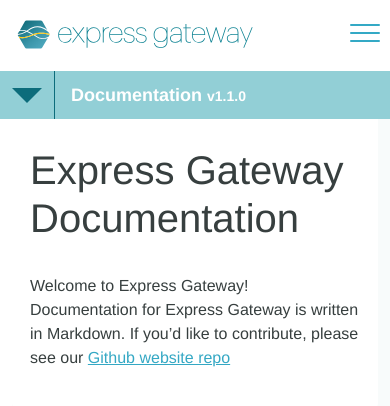
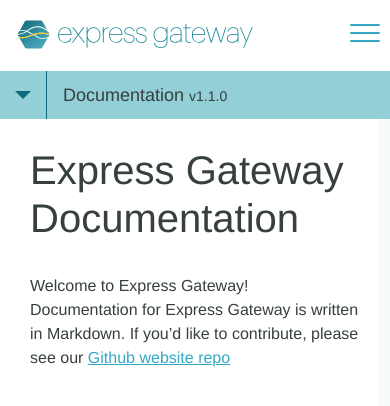
Before and after one commit to ExpressGateway/express-gateway.io, a Jekyll site: the page built from docs/index.md, in a window 390 px wide and 900 px high. Shown: the top 406 px of the window. Built offline with Jekyll 4.4.1, drawn with Linux system fonts in a browser that asks for light colours; nearby versions of some CDN libraries; some web fonts are replaced; comment, search, counter and statistics services are not loaded.

Commit message:
responsive docs menu fixes

```diff
--- a/_sass/_docssidebar.scss
+++ b/_sass/_docssidebar.scss
@@ -44,23 +44,25 @@
   @include size(smalltomedium){
     pointer-events: all;
     position: relative;
-    padding: 12px;
+    padding: 12px 15px;
     margin-right: 1rem;
   	display:  inline-block;
     z-index: 99;
     background: #92cfd6;
     border-right: 1px solid #0c6c7b;
+
     span {
       transition: rotate, .33s;
       width: 0;
       height: 0;
-      border-left: 15px solid transparent;
-      border-right: 15px solid transparent;
-      border-top: 15px solid #0c6c7b;
+      border-left: 8px solid transparent;
+      border-right: 8px solid transparent;
+      border-top: 8px solid #0c6c7b;
       position: relative;
-      top: 50%;
+      top: 8px;
       display: block;
-      margin-top: -7.5px;
+      // margin-top: -7.5px;
+
     }
   }
 }
@@ -101,11 +103,11 @@
     a {
       text-decoration: none;
       font-size: $font-size-18;
-      color: $color-text;
-      font-weight: bold;
+      color: #373f3f;
+      // font-weight: bold;
 
       @include size(smalltomedium){
-        color: white;
+        color: #373f3f;
         align-self: stretch;
         width: 100%;
         pointer-events: all;
@@ -235,7 +237,7 @@
         &:hover {
           background-color: #f8fbfb;
           @include size(smalltomedium) {
-            background-color: $color-gray-light;
+            background-color: #60c2cc;
           }
         }
         &.active {
```
